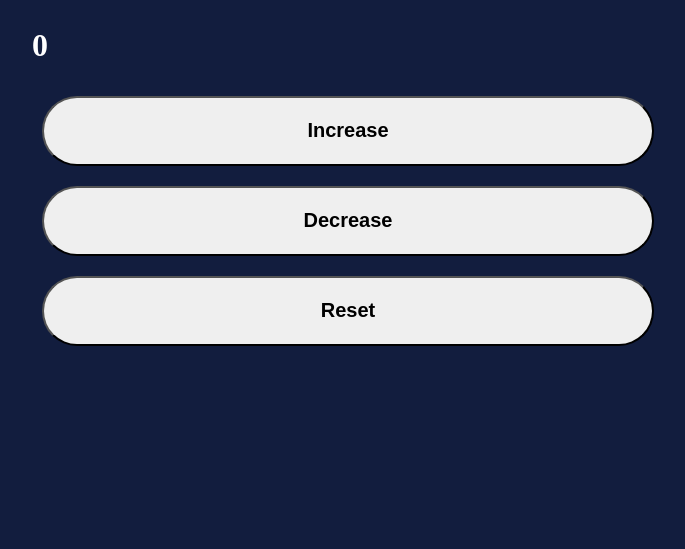
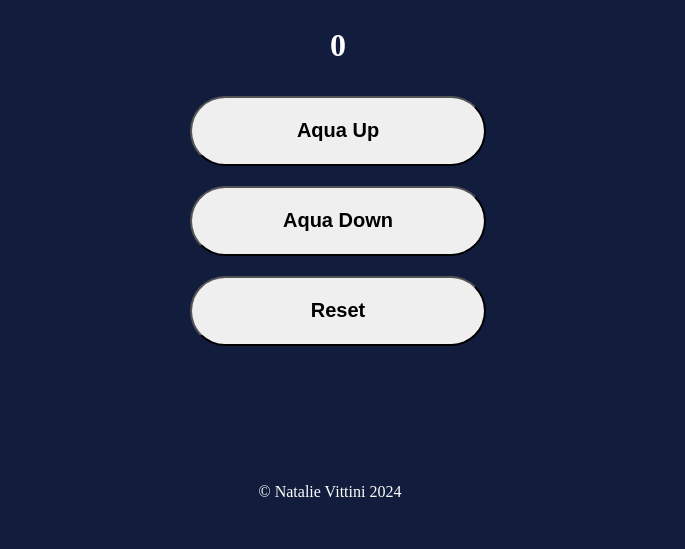
Before and after one commit to VittiniN/CounterApp-, a plain HTML site: page index.html in a window 1280 px wide. Shown: the part 267-816 px from the top of the page, without its empty margins (310-995 px from the left). Drawn offline with Linux system fonts and the light colour scheme.

Commit message:
changed button labels

```diff
--- a/index.css
+++ b/index.css
@@ -26,10 +26,36 @@ button{
     width: 100%;
     border-radius: 40px;
     height: 70px;
-    align-items: center;
+    /* align-items: center; */
     margin: 10px;;
     color: black;
     font-weight: bold;
     font-size: 20px;
 
 }
+
+#counter{
+    display: flex;
+    justify-content: center;
+
+}
+
+
+.button_container {
+    display: flex;
+    flex-direction: column;
+    justify-content: center;
+    align-items: center;
+}
+
+
+.footer {
+    text-align: center;
+    display: flex;
+    flex-direction: column;
+    width: 100%;
+    height: 50px; /* Define a fixed height for the footer */
+    position: absolute;
+    bottom: 0;
+    left: 0;
+}
--- a/index.html
+++ b/index.html
@@ -15,15 +15,22 @@
   </head>
   <body>
     <div class="container">
-      <h1>How many times did you drink water Today: </h1>
+      <h1>Today's water intake: </h1>
       <h1 id="counter">0</h1>
-      <button id="buttonincrement" type="button">Increase</button>
-      <button id="Decrease" type="button">Decrease</button>
+      <div class="button_container">
+      <button id="buttonincrement" type="button">Aqua Up</button>
+      <button id="Decrease" type="button">Aqua Down</button>
       <button id="reset" type="button">Reset</button>
+      </div>
       <!-- <button id="save-btn" onclick="save()">SAVE</button> -->
 
       <!-- <p id="savedEntries">Previous entires: </p> -->
     </div>
+      <footer class="footer">
+        © Natalie Vittini 2024
+    </footer>
+
     <script src="/index.js"></script>
+
   </body>
 </html>
```
